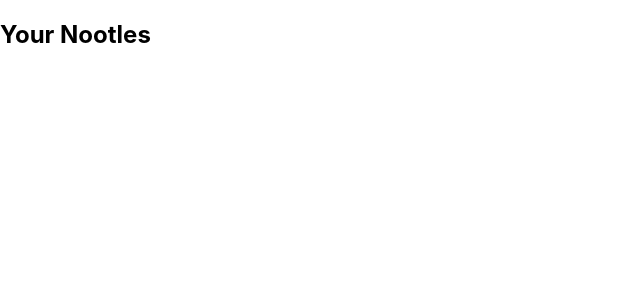
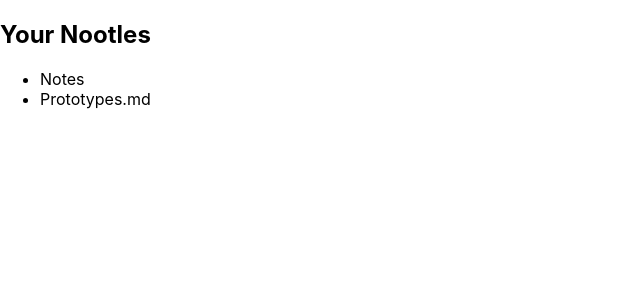
Before and after one commit to jmdaemon/nootle, a React (Create React App) app: page / in a window 1280 px wide. Shown: the top 300 px of the page, without its empty margins (0-640 px from the left). Built offline with nearby package versions, Linux system fonts and the light colour scheme.

Commit message:
Render notes as an unordered list

```diff
--- a/src/Menu.js
+++ b/src/Menu.js
@@ -1,10 +1,19 @@
 import React from 'react';
 
 class Menu extends React.Component {
+    constructor(props) {
+      super(props);
+      this.notes = props.notes
+    }
+
   render() {
+    const notesList = this.notes.map((note) => <li>{note}</li>);
     return (
       <div>
         <h2>Your Nootles</h2>
+        <ul>
+          {notesList}
+        </ul>
       </div>
     );
   }
--- a/src/index.js
+++ b/src/index.js
@@ -5,9 +5,10 @@ import Menu from './Menu';
 import reportWebVitals from './reportWebVitals';
 
 const root = ReactDOM.createRoot(document.getElementById('root'));
+// Stub the implementation for notes
 root.render(
   <React.StrictMode>
-    <Menu />
+    <Menu notes={['Notes', 'Prototypes.md']}/>
   </React.StrictMode>
 );
 
```
